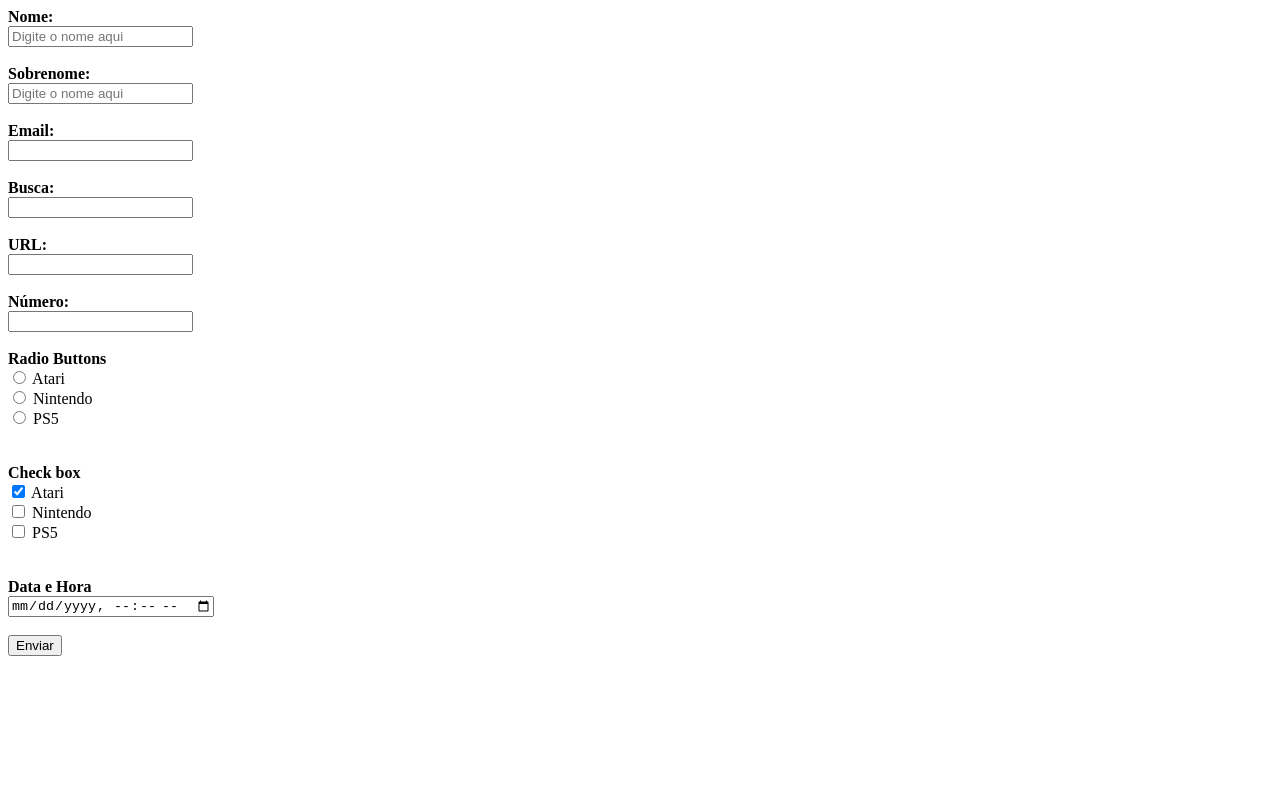
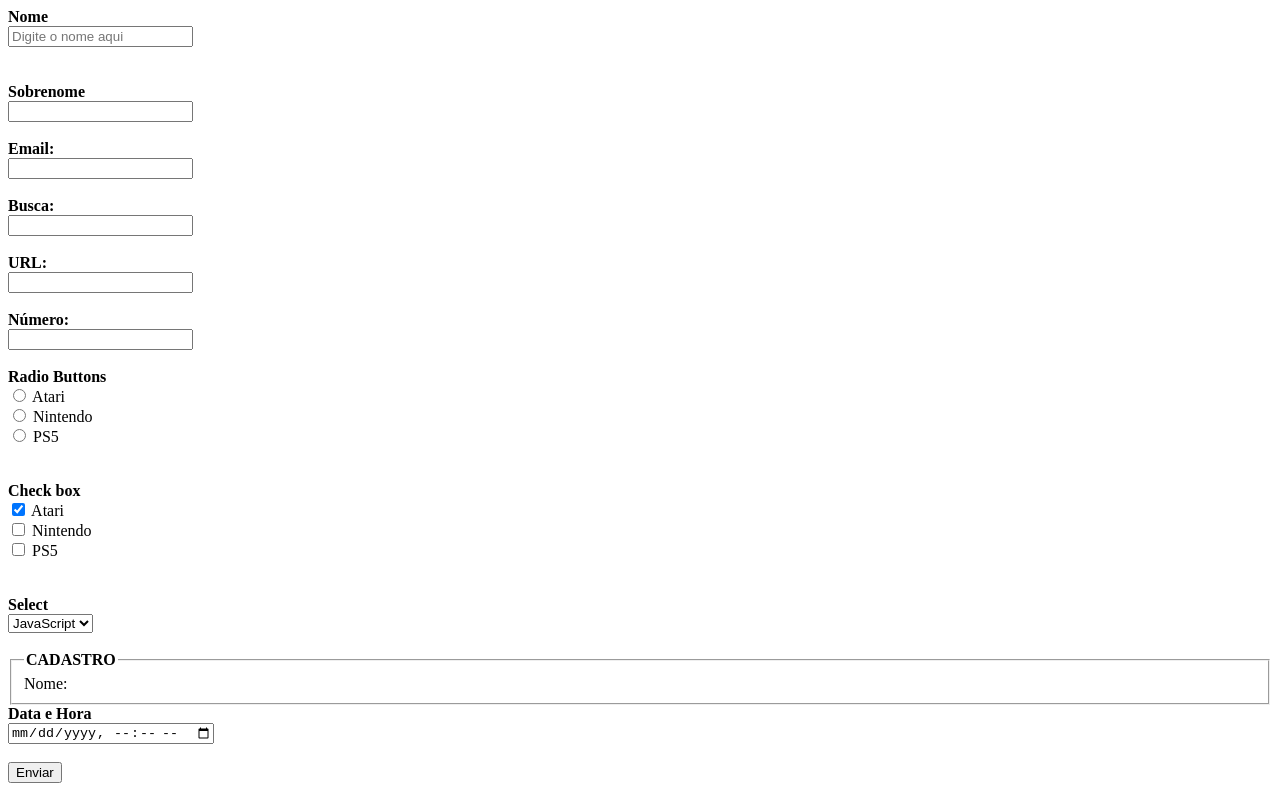
Before and after one commit to JadsonSouz/HtmlAula1309, a plain HTML site: page AulaForms.html in a window 1280 px wide. Drawn offline with Linux system fonts and the light colour scheme.

Commit message:
AulaFormsOK

```diff
--- a/AulaForms.html
+++ b/AulaForms.html
@@ -7,15 +7,15 @@
     <title>Formulário HTML</title>
 </head>
 <body>
-    <form autocomplete="on" action="Pagina2.html" method="get">
-        <b>Nome:</b><br>
-        <input type="text" name="nome" id="nome" placeholder="Digite o nome aqui" required="nome"
-        required maxlength="10">
+    <form autocomplete="on" action="Pagina2.html" method="post">
+        <label for="nome"><b>Nome</b></label><br>
+        <input type="text" id="nome" placeholder="Digite o nome aqui" required="nome"
+        required maxlength="10"><br>
         <br>
         <br>
-        <b>Sobrenome:</b><br>
-        <input type="text" name="nome" id="sobrenome" placeholder="Digite o nome aqui"
-        required maxlength="10">
+        <label for="nome"><b>Sobrenome
+        </b></label><br>
+        <input type="text" id="sobrenome">
         <br>
         <br>
         <b>Email:</b><br>
@@ -46,6 +46,18 @@
        <input type="checkbox" name="PS5"/> PS5 <br>
        <br>
        <br>
+       <b>Select</b><br>
+       <select>
+        <option value="html5">HTML 5</option>
+        <option value="javascript" selected>JavaScript</option>
+        <option value="php">PHP</option>
+        <option value="Ruby">Ruby</option></select>
+        <br>
+        <br>
+        <fieldset>
+            <legend><b>CADASTRO</b></legend>
+            Nome:
+        </fieldset>
        <b>Data e Hora</b><br>
        <input type="datetime-local" name="datatempo">
        <br>
```
